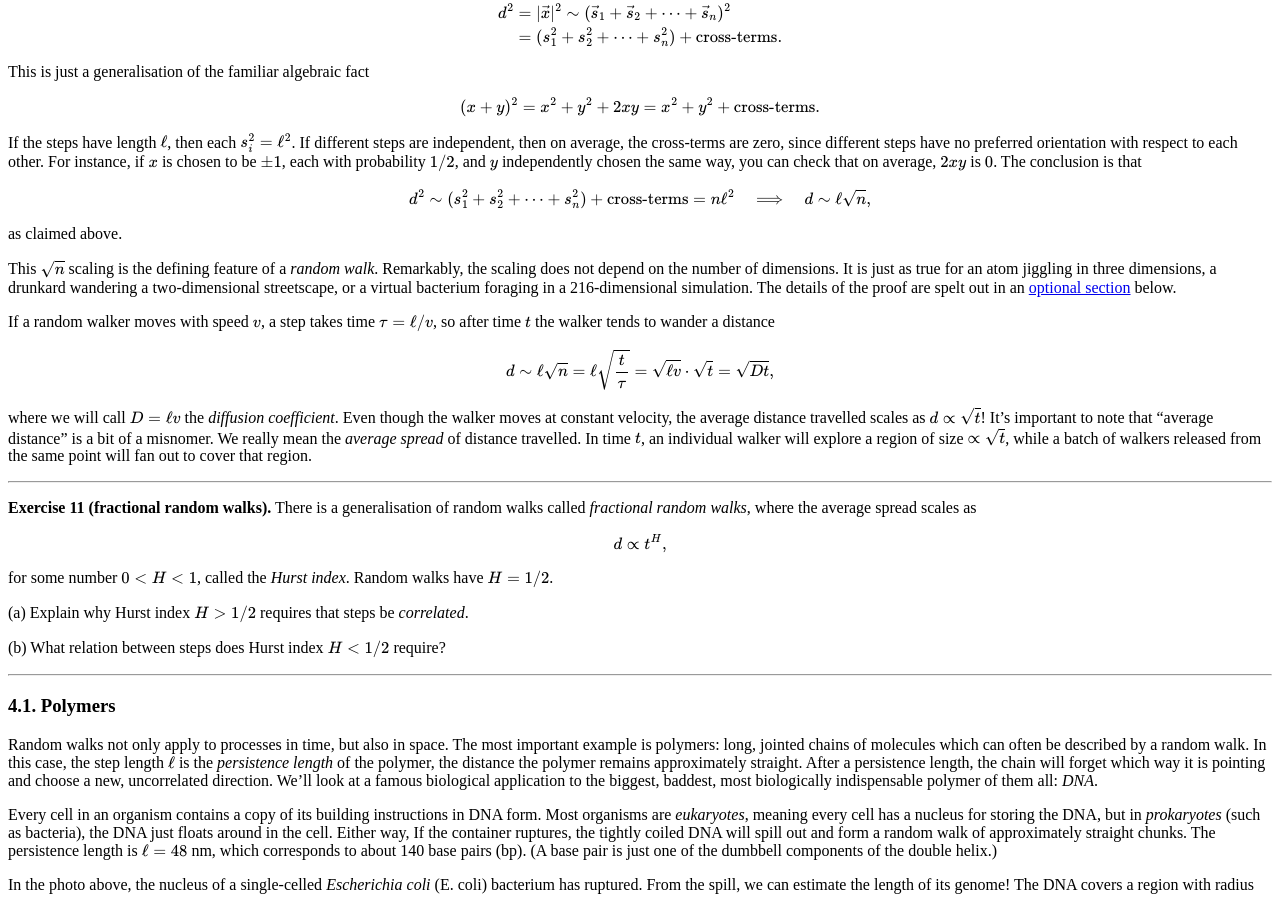
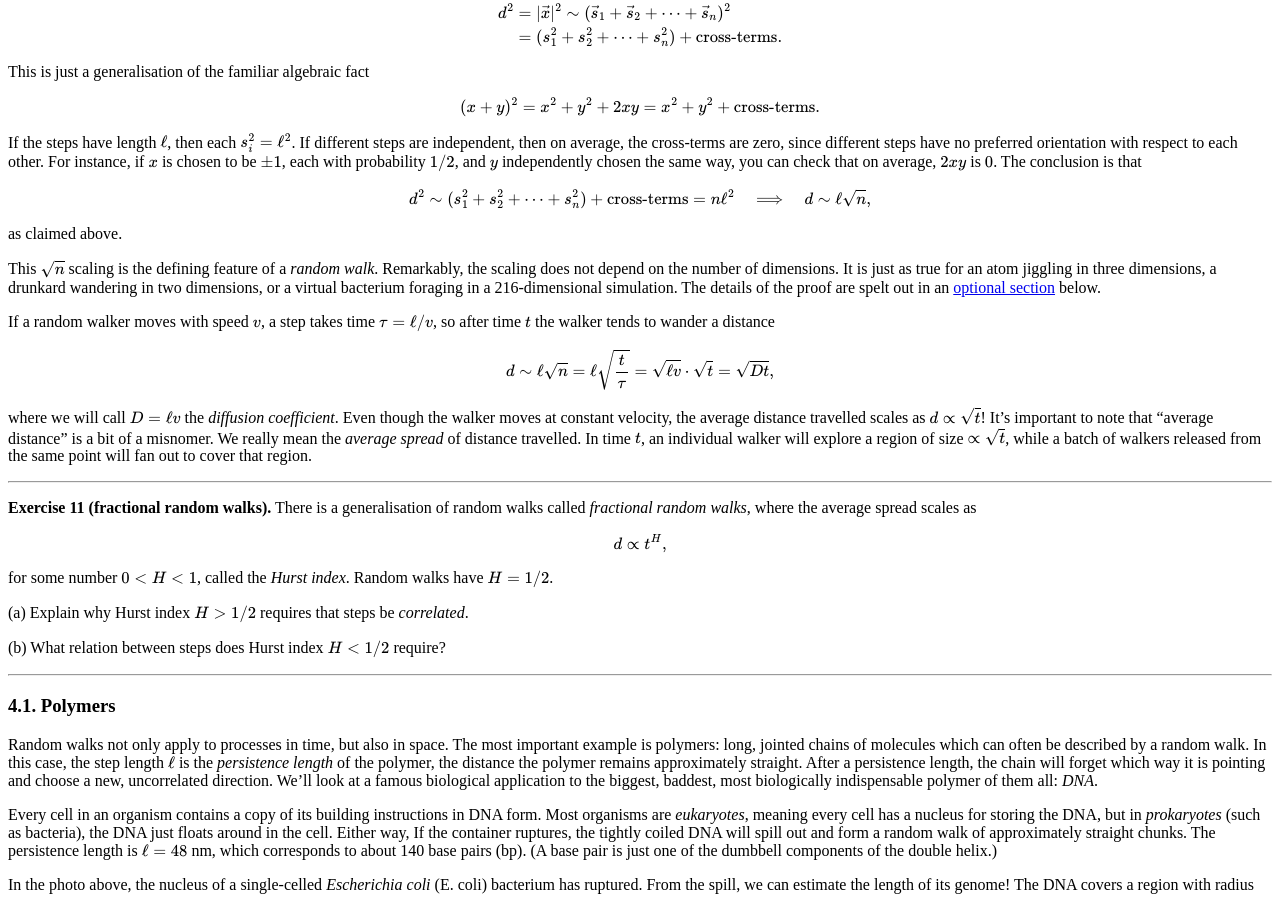
Before and after one commit to hapax/hapax.github.io, a Jekyll site: the page built from assets/simple-physics.md, in a window 1280 px wide and 900 px high, scrolled down 9095 px. Built offline with Jekyll 4.4.1, drawn with Linux system fonts in a browser that asks for light colours; our own code applies the rules of GitHub Pages for plain Markdown files; formulas are drawn with MathJax 3; a script that is not in the unit is left out.

Commit message:
Update simple-physics.md

```diff
--- a/assets/simple-physics.md
+++ b/assets/simple-physics.md
@@ -989,8 +989,8 @@ as claimed above.
 
 This $\sqrt{n}$ scaling is the defining feature of a *random walk*.
 Remarkably, the scaling does not depend on the number of dimensions.
-It is just as true for an atom jiggling in three dimensions, a drunkard wandering a
-two-dimensional streetscape, or a virtual bacterium foraging in a
+It is just as true for an atom jiggling in three dimensions, a
+drunkard wandering in two dimensions, or a virtual bacterium foraging in a
 216-dimensional simulation.
 The details of the proof are spelt
 out in an <a href="#sec-4-3">optional section</a> below.
```
